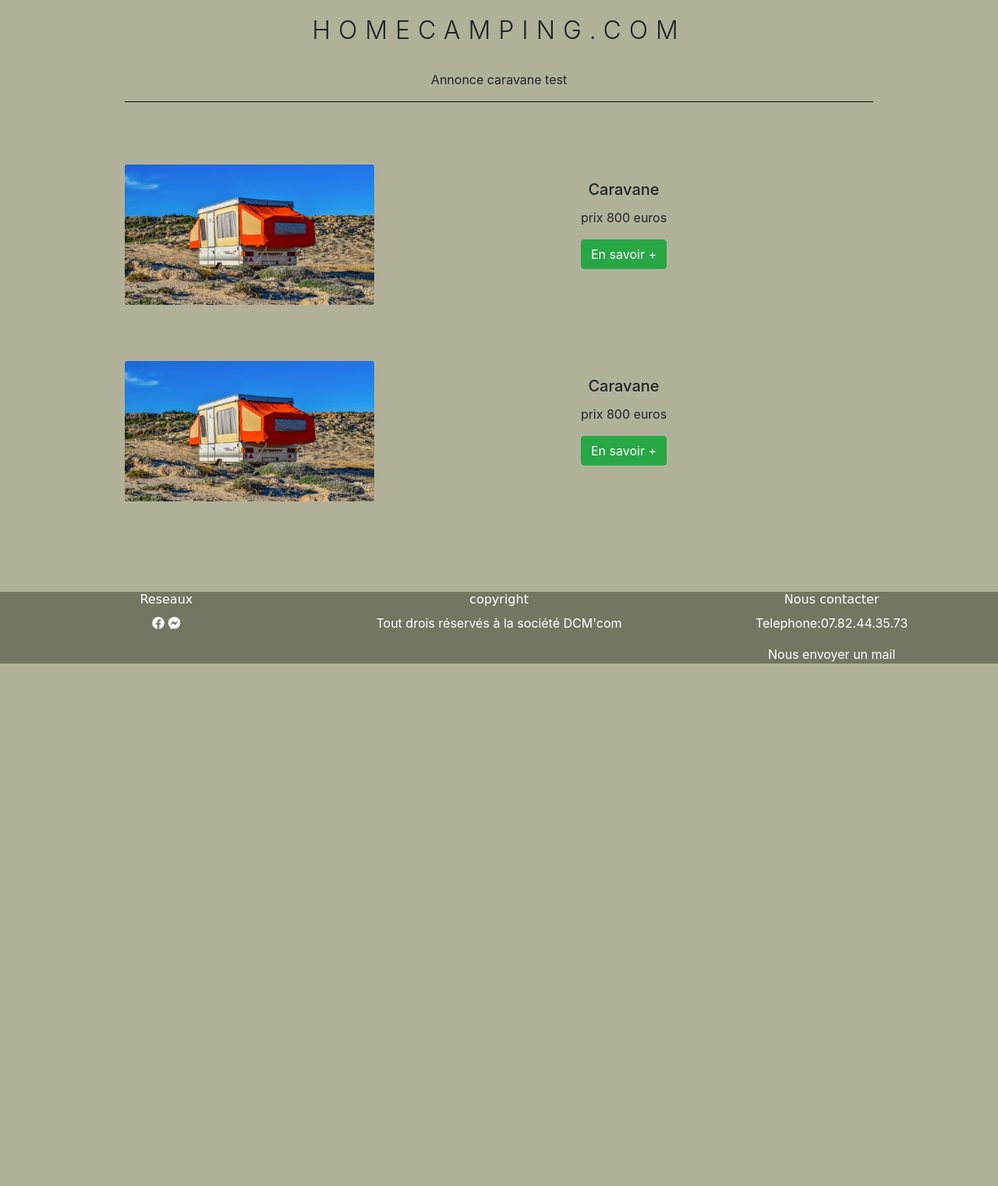
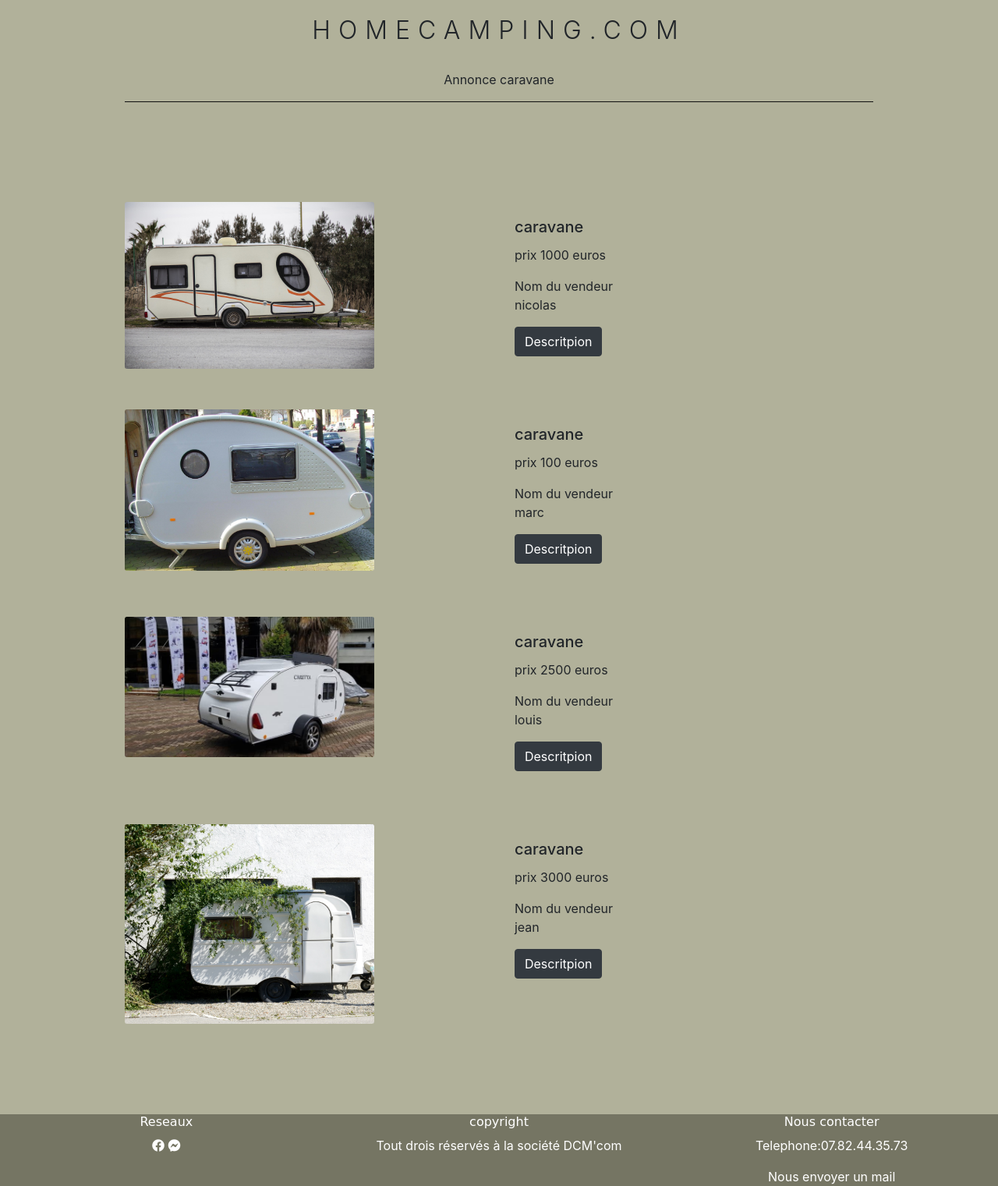
Before and after one commit to nicolascuisnier/home_camper, a PHP site: page /view/caravane.php in a window 1280 px wide. Shown: the part 40-1561 px from the top of the page at 78% size. Before the commit the page ends 891 px from the top, so only its background shows below. Run offline with PHP 8.4, Linux system fonts and the light colour scheme; some libraries are stand-ins or nearby versions.

Commit message:
version 1-1

```diff
--- a/assets/style.css
+++ b/assets/style.css
@@ -65,8 +65,14 @@ body{
     height: 20rem;
 }
 
-.imgPageAdmin{
-    background-image: url(../assets/img/http.jpg);
+.card_Img{
+
+    margin-top: 3rem;
+}
+
+.text-Card{
+    margin-top: 3rem;
+    margin-left: 10rem;
 }
 
 .imgGal1{
--- a/controller/campingcar.controller.php
+++ b/controller/campingcar.controller.php
@@ -0,0 +1,5 @@
+<?php
+require_once "../data/home_campin_data.php";
+
+
+?>
--- a/controller/caravane.controller.php
+++ b/controller/caravane.controller.php
@@ -1,3 +1,6 @@
 <?php
+     require_once "../data/home_campin_data.php";
+
+
 
 ?>
--- /dev/null
+++ b/data/home_campin_data.php
@@ -0,0 +1,43 @@
+<?php
+  $data_home_camping = [
+    [
+     "title" => 'caravane',
+     "price" => "1000",
+    "descrip" => 'Jolie caravane de 1980 ',
+    "user" =>  'nicolas',
+    "user_mail" => 'ncuisnier@gmail.com',
+    "name_category" => 'caravane',
+    "name_picture" => 'caravaneZero.jpg'
+    ],
+
+    [
+      "title" => 'caravane',
+      "price" => "100",
+     "descrip" => 'Caravane de 2000 tres propre ',
+     "user" =>  'marc',
+     "user_mail" => 'marco@gmail.com',
+     "name_category" => 'caravane',
+     "name_picture" => 'caravaneOne.jpg'
+    ],
+    [
+        "title" => 'caravane',
+        "price" => "2500",
+       "descrip" => 'Caravane de 2000 tres propre ',
+       "user" =>  'louis',
+       "user_mail" => 'louiscloude@gmail.com',
+       "name_category" => 'caravane',
+       "name_picture" => 'caravaneTwo.jpg'
+      ],
+
+      [
+
+        "title" => 'caravane',
+        "price" => "3000",
+       "descrip" => 'Caravane de 2000 tres propre ',
+       "user" =>  'jean',
+       "user_mail" => 'jeanjean@gmail.com',
+       "name_category" => 'caravane',
+       "name_picture" => 'caravane4.jpg'
+      ],
+
+    ];
--- a/view/caravane.php
+++ b/view/caravane.php
@@ -27,7 +27,7 @@
   <div class="container mt-">
     <div class="site-title">
       <h1>Homecamping.com</h1>
-      <p>Annonce caravane test</p>
+      <p>Annonce caravane </p>
     </div>
   </div>
 
@@ -35,64 +35,56 @@
   <div class="container">
     <div class="bgCard  mb-3 mt-3" style="max-width: 300px h-5">
       <div class="row no-gutters">
-        <div class="col-sm">
-          <img src="/assets/img/caravane.jpg" class="card-img" alt="caravane ">
+        <?php
+        foreach ($data_home_camping as $key => $value) { ?>
+          <div class="col-sm-4">
+            <img src="../data/images/<?= $data_home_camping[$key]["name_picture"] ?>" class="card_Img card-img" alt="caravane ">
           </div>
           <div class="col-sm-8">
-          <div class=" test card-body">
-
-            <h5 class="card-title">Caravane</h5>
-            <p>prix 800 euros</p>
-            <button type="button" class="btn btn-success text-white" data-toggle="modal" data-target="#staticBackdrop">En savoir +</button>
+            <div class="text-Card card-body">
+              <h5 class="card-title"><?= $data_home_camping[$key]["title"] ?></h5>
+              <p>prix <?= $data_home_camping[$key]["price"] ?> euros
+              <p>
+              <p>Nom du vendeur </br> <?= $data_home_camping[$key]["user"] ?></p>
+              <button type="button" class="btn btn-dark text-white" data-toggle="modal" data-target="#staticBackdrop<?=$key?>">Descritpion</button>
             </div>
           </div>
+        <?php } ?>
       </div>
     </div>
   </div>
 
-  <div class="container">
-    <div class="bgCard  mb-3 mt-3" style="max-width: 300px h-5">
-      <div class="row no-gutters">
-        <div class="col-sm">
-          <img src="/assets/img/caravane.jpg" class="card-img" alt="caravane ">
-        </div>
-        <div class="col-sm-8">
-          <div class=" test card-body">
 
-            <h5 class="card-title">Caravane</h5>
-            <p>prix 800 euros</p>
-            <button type="button" class="btn btn-success text-white " data-toggle="modal" data-target="#staticBackdrop">En savoir +</button>
-          </div>
-        </div>
-      </div>
-    </div>
-  </div>
 
   <!-- Modal 1 -->
-  <div class="modal fade" id="staticBackdrop" data-backdrop="static" data-keyboard="false" tabindex="-1" aria-labelledby="staticBackdropLabel" aria-hidden="true">
+  <?php
+  foreach ($data_home_camping as $key => $value) { ?>
+    <div class="modal fade" id="staticBackdrop<?=$key?>" data-backdrop="static" data-keyboard="false" tabindex="-1" aria-labelledby="staticBackdropLabel" aria-hidden="true">
+
       <div class="modal-dialog">
+
         <div class="modal-content">
+
           <div class="modal-header">
 
             <button type="button" class="close" data-dismiss="modal" aria-label="Close">
             </button>
           </div>
           <div class="modal-body">
-          <img src="/assets/img/cara.png" alt="">
-
+            <img src="../data/images/<?= $data_home_camping[$key]["name_picture"] ?> " alt="caravane">
           </div>
           <ul>
-        <li>Description</li>
-        <li>Année</li>
+            <li>Description </li><?= $data_home_camping[$key]["descrip"] ?>
+            <li>Prix</li><?= $data_home_camping[$key]["price"] ?>
           </ul>
           <div class="modal-footer">
-          <button class="btn btn-primary" type="button"><a class="text-white" href="mailto:nullepart@mozilla.org">Contacter le vendeur</a></button>
-          <button type="button" class="btn btn-success" data-dismiss="modal">Fermer</button>
+            <button class="btn btn-dark" type="button"><a class="text-white" href="mailto:nullepart@mozilla.org<?= $data_home_camping[$key]["user_mail"] ?>">Contacter le vendeur</a></button>
+            <button type="button" class="btn btn-dark text-white" data-dismiss="modal">Fermer</button>
           </div>
         </div>
       </div>
     </div>
-
+    <?php } ?>
 
 
 
```
Also changed, not shown: admin.php (deleted, +0 -30 lines), bdd/home_camping.sql v1-0.sql (added, +200 -0 lines), view/admin.php (+5 -4 lines), view/campingcar.php (+12 -8 lines), data/images/caravane4.jpg (added), data/images/caravaneOne.jpg (added), data/images/caravaneTwo.jpg (added), data/images/caravaneZero.jpg (added). Lines whose indentation alone changed are shown as unchanged.
